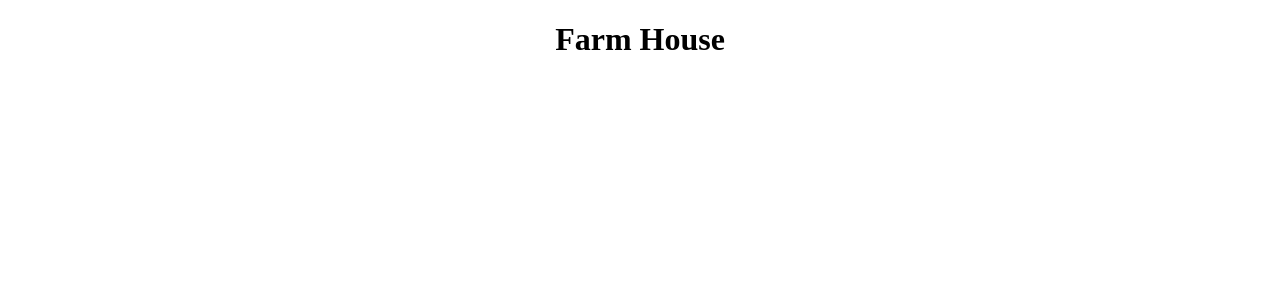
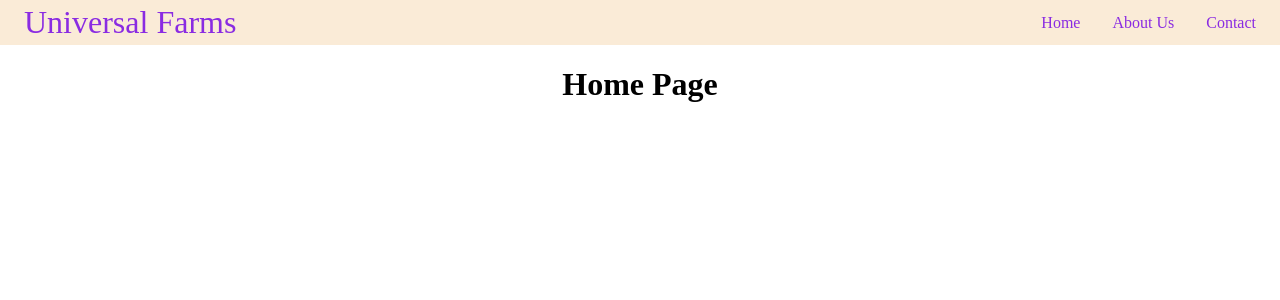
Before and after one commit to Shoeb891/farm-house, a React (Create React App) app: page /home in a window 1280 px wide. Shown: the top 300 px of the page. Built offline with nearby package versions, Linux system fonts and the light colour scheme.

Commit message:
Added Navbar with routing

```diff
--- a/package.json
+++ b/package.json
@@ -8,7 +8,8 @@
     "@testing-library/user-event": "^13.5.0",
     "react": "^18.2.0",
     "react-dom": "^18.2.0",
-    "react-scripts": "5.0.1",
+    "react-router-dom": "^6.14.1",
+    "react-scripts": "^5.0.1",
     "web-vitals": "^2.1.4"
   },
   "scripts": {
--- a/public/index.html
+++ b/public/index.html
@@ -8,7 +8,7 @@
     <meta name="Farm House" content="Web site created using React" />
     <link rel="apple-touch-icon" href="%PUBLIC_URL%/logo192.png" />
     <link rel="manifest" href="%PUBLIC_URL%/manifest.json" />
-    <title>Far House</title>
+    <title>Farm House</title>
   </head>
   <body>
     <noscript>You need to enable JavaScript to run this app.</noscript>
--- a/src/App.css
+++ b/src/App.css
@@ -1,3 +1,45 @@
-.App {
+*{
+  box-sizing: border-box;
   text-align: center;
 }
+
+body{
+  margin: 0;
+}
+
+.nav{
+  background-color: antiquewhite;
+  color:blueviolet;
+  display: flex;
+  justify-content: space-between;
+  align-items: stretch;
+  gap: 2rem;
+  padding: 0 1rem;
+}
+
+.title{
+  font-size: 2rem;
+}
+.nav ul{
+  padding: 0;
+  margin: 0;
+  list-style: none;
+  display: flex;
+  gap:1rem;
+}
+.nav a{
+  color: inherit;
+  text-decoration: none;
+  height: 100%;
+  display: flex;
+  align-items: center;
+  padding:4px 8px ;
+
+}
+
+.nav li.active{
+  background-color: aquamarine;
+}
+.nav li:hover{
+  background-color: white;
+}
--- a/src/App.js
+++ b/src/App.js
@@ -1,11 +1,22 @@
-import "./App.css";
+import Navbar from "./Navbar"
+import Contact from "/home/shoebm891/farm/farm-house/src/pages/Contact.js"
+import Home from "./pages/Home"
+import About from "./pages/About"
+import { Route, Routes } from "react-router-dom"
 
 function App() {
   return (
-    <div className="App">
-      <h1>Farm House</h1>
-    </div>
-  );
+    <>
+      <Navbar />
+      <div className="container">
+        <Routes>
+          <Route path="/home" element={<Home />} />
+          <Route path="/contact" element={<Contact />} />
+          <Route path="/about" element={<About />} />
+        </Routes>
+      </div>
+    </>
+  )
 }
 
-export default App;
+export default App
--- /dev/null
+++ b/src/Navbar.js
@@ -0,0 +1,29 @@
+import { Link, useLocation } from "react-router-dom";
+
+export default function Navbar() {
+  return (
+    <nav className="nav">
+      <Link to="/" className="title">
+        Universal Farms
+      </Link>
+      <ul>
+        <CustomLink to="/home">Home</CustomLink>
+        <CustomLink to="/about">About Us</CustomLink>
+        <CustomLink to="/contact">Contact</CustomLink>
+      </ul>
+    </nav>
+  );
+}
+
+function CustomLink({ to, children, ...props }) {
+    const location = useLocation();
+    const isActive = location.pathname === to;
+
+    return (
+      <li>
+        <Link to={to} className={isActive ? "active" : ""} {...props}>
+          {children}
+        </Link>
+      </li>
+    );
+  }
--- a/src/index.js
+++ b/src/index.js
@@ -1,10 +1,14 @@
 import React from "react";
 import ReactDOM from "react-dom/client";
 import App from "./App";
+import "./App.css"
+import { BrowserRouter } from "react-router-dom"
 
 const root = ReactDOM.createRoot(document.getElementById("root"));
 root.render(
   <React.StrictMode>
+    <BrowserRouter>
     <App />
+    </BrowserRouter>
   </React.StrictMode>
 );
--- /dev/null
+++ b/src/pages/About.js
@@ -0,0 +1,4 @@
+import React from "react";
+export default function Home(){
+    return <h1>About Page</h1>
+}
--- /dev/null
+++ b/src/pages/Contact.js
@@ -0,0 +1,3 @@
+export default function Home(){
+    return <h1>Contact Page</h1>
+}
--- /dev/null
+++ b/src/pages/Home.js
@@ -0,0 +1,4 @@
+import React from "react";
+export default function Home(){
+    return <h1>Home Page</h1>
+}
```
Also changed, not shown: 1 other file (tests, documents, lock files or other folders).
